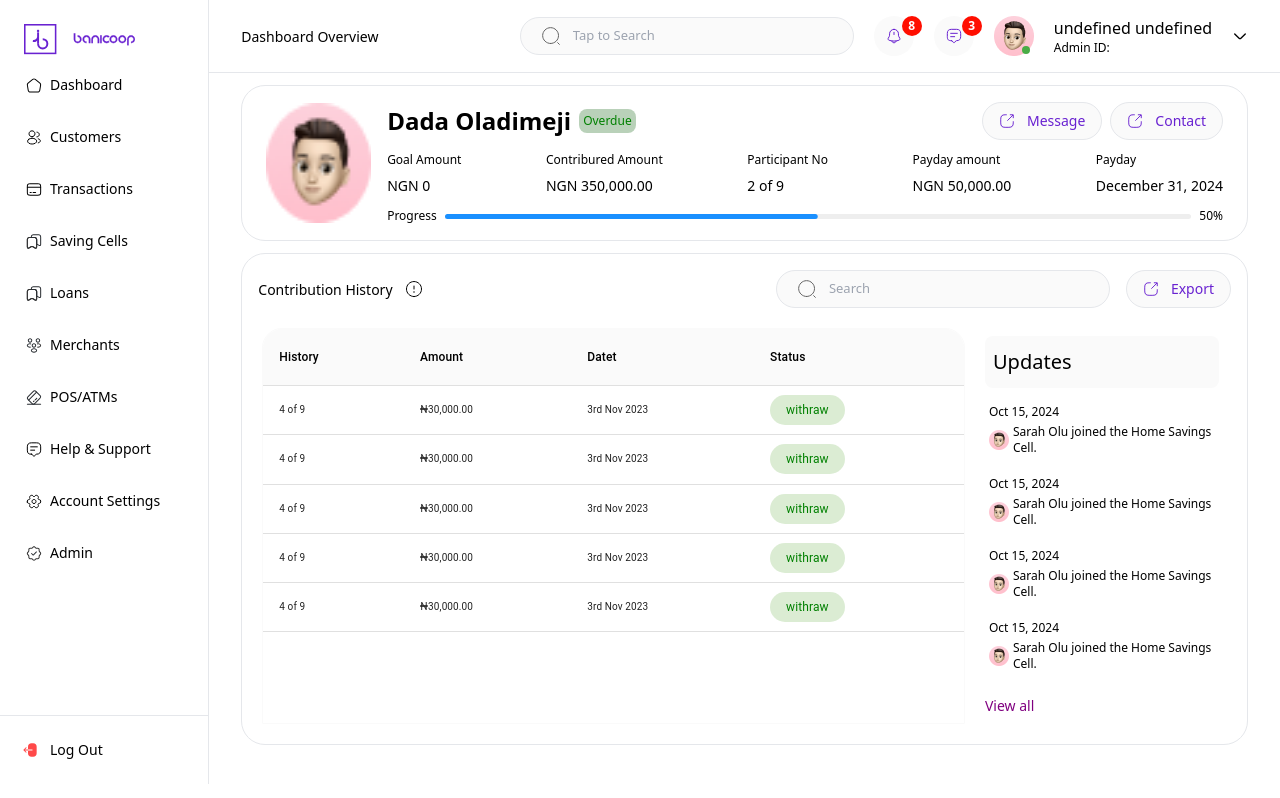
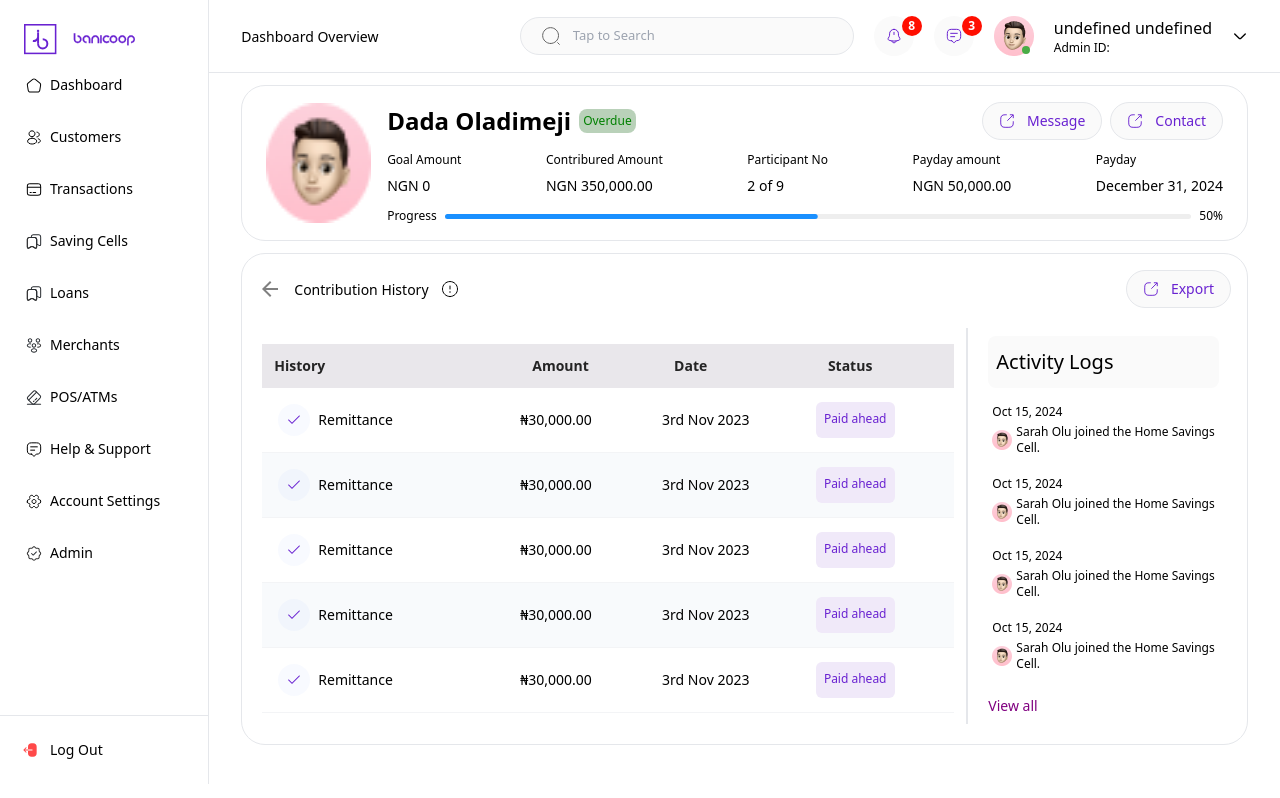
Before and after one commit to Banicoop/admin, a React (Create React App) app: page /cells/1/user in a window 1280 px wide. Built offline with nearby package versions, Linux system fonts and the light colour scheme; sample sign-in values are in the browser's storage.

Commit message:
cell user details

```diff
--- a/package.json
+++ b/package.json
@@ -5,6 +5,7 @@
   "dependencies": {
     "@emotion/react": "^11.13.3",
     "@emotion/styled": "^11.13.0",
+    "@mui/icons-material": "^6.3.1",
     "@mui/material": "^6.1.5",
     "@reduxjs/toolkit": "^2.3.0",
     "@testing-library/jest-dom": "^5.17.0",
@@ -26,6 +27,7 @@
     "react-toastify": "^10.0.6",
     "recharts": "^2.13.0",
     "redux-persist": "^6.0.0",
+    "start": "^5.1.0",
     "typescript": "^4.9.5",
     "web-vitals": "^2.1.4"
   },
--- a/src/components/buttons/ActionBtn.tsx
+++ b/src/components/buttons/ActionBtn.tsx
@@ -13,7 +13,7 @@ type Itext = {
 const ActionBtn:FC<Itext> = ({text, onClick, img, className }) => {
     return(
         <div onClick={onClick}  className={className}>
-            <span className="text-sm">{text}</span>
+            <span className="text-xs">{text}</span>
            {img && <img src={img} alt="" className={className} />}
         </div >
 
--- /dev/null
+++ b/src/constant/data.ts
@@ -0,0 +1,32 @@
+export const historyData = [
+    {
+        img: '/cell/check.png',
+        name: 'Remittance',
+        date: '3rd Nov 2023',
+        amount: '₦30,000.00'
+    },
+    {
+        img: '/cell/check.png',
+        name: 'Remittance',
+        date: '3rd Nov 2023',
+        amount: '₦30,000.00'
+    },
+    {
+        img: '/cell/check.png',
+        name: 'Remittance',
+        date: '3rd Nov 2023',
+        amount: '₦30,000.00'
+    },
+    {
+        img: '/cell/check.png',
+        name: 'Remittance',
+        date: '3rd Nov 2023',
+        amount: '₦30,000.00'
+    },
+    {
+        img: '/cell/check.png',
+        name: 'Remittance',
+        date: '3rd Nov 2023',
+        amount: '₦30,000.00'
+    },
+]
--- a/src/pages/cells/CellDetails.tsx
+++ b/src/pages/cells/CellDetails.tsx
@@ -84,7 +84,8 @@ const CellDetails = () => {
 
         <div className="flex flex-col md:flex-row gap-3 m-1">
           <BasicTable headcells={headcells} tableData={tableData}/>
-          <Updates/>
+          <div className="border-r-2 w-[1px]"></div>
+          <Updates title='Updates'/>
         </div>
         </div>
       </div>
--- a/src/pages/cells/CellUserDetails.tsx
+++ b/src/pages/cells/CellUserDetails.tsx
@@ -1,50 +1,38 @@
 import React from 'react'
 import CellBanner from '../../sections/cells/CellBanner';
 import Info from '../../components/infos/Info';
-import Search from '../../components/Search';
 import ExportBtn from '../../components/buttons/ExportBtn';
-import BasicTable from '../../components/tables/BasicTable';
 import Updates from '../../sections/cells/Updates';
+import CellHistoryTable from '../../sections/cells/CellHistoryTable';
+import { ArrowBack } from '@mui/icons-material';
+import { useNavigate } from 'react-router-dom';
 
-
-const headcells = [
-  {
-    key: "history",
-    name: "History",
-  },
-  {
-    key: "amount",
-    name: "Amount",
-  },
-  {
-    key: "date",
-    name: "Datet",
-  },
-  {
-    key: "status",
-    name: "Status",
-  },
-]
 
 
 const CellUserDetails = () => {
+
+  const navigate = useNavigate();
+
   return (
     <div className='h-full flex flex-col px-2 md:px-8 gap-3'>
         <CellBanner title='Dada Oladimeji' status='Overdue' isCell={false} cell/>
 
         <div className='flex flex-col border-[1px] rounded-3xl gap-4 p-4 w-full'>
         <div className="flex justify-between items-center w-full">
-          <Info text='Contribution History'/>
+          <div className="flex items-center gap-3">
+            <ArrowBack style={{ color: 'gray', cursor: 'ponter' }} onClick={() => navigate('/cells/:id')}/>
+            <Info text='Contribution History'/>
+          </div>
 
-          <div className="flex items-center gap-4">
-            <Search onClick={() => {}}  placeholder='Search'/>
+          <div className="flex items-end justify-end gap-4">
             <ExportBtn text='Export' onClick={() => {}}/>
           </div>
         </div>
 
         <div className="flex gap-3 m-1">
-          <BasicTable headcells={headcells} tableData={tableData}/>
-          <Updates/>
+          <CellHistoryTable/>
+          <div className="border-r-2 w-[1px]"></div>
+          <Updates title='Activity Logs'/>
         </div>
         </div>
     </div>
@@ -52,15 +40,4 @@ const CellUserDetails = () => {
 }
 
 
-const tableData = Array(5)
-.fill("")
-.map((_, i) => ({
-  history: '4 of 9',
-  amount: "₦30,000.00",
-  date: "3rd Nov 2023",
-  id: `row_${i}`,
-
-}));
-
-
 export default CellUserDetails;
--- a/src/pages/loan/LoanApplicationDetails.tsx
+++ b/src/pages/loan/LoanApplicationDetails.tsx
@@ -2,7 +2,7 @@ import React from 'react'
 
 const LoanApplicationDetails = () => {
   return (
-    <div>LoanApplicationDetails</div>
+    <div className=''>LoanApplicationDetails</div>
   )
 }
 
--- a/src/pages/loan/PendingLoan.tsx
+++ b/src/pages/loan/PendingLoan.tsx
@@ -4,13 +4,19 @@ import LoanCard from '../../sections/loans/LoanCard';
 
 const PendingLoan = () => {
   return (
-    <div className='h-full flex flex-col w-full px-2 md:px-8 gap-8 lg:gap-[50px]'>
+    <div className='h-full flex flex-col w-full px-2 md:px-8 gap-8 lg:gap-[50px] my-5'>
       <h1 className='text=sm font-[400] text-[#000]'>Pending Application (12)</h1>
 
-      <div className="flex flex-col gap-4 justify-center md:justify-between md:flex-row flex-wrap">
+      <div className="flex flex-col gap-10">
         {
           loans1.map((loan) => (
-            <LoanCard className='border-[1px] rounded-lg' loan={loan}/>
+            <LoanCard className='border-[1px] rounded-lg w-full md:w-[48%] lg:w-[32%] h-[144px] flex justify-center my-3' loan={loan} className1='flex flex-col gap-4 justify-center md:justify-between md:flex-row flex-wrap'/>
+          ))
+        }
+
+      {
+        loans1.map((loan) => (
+            <LoanCard className='border-[1px] rounded-lg w-full md:w-[48%] lg:w-[32%] h-[144px] flex justify-center my-3' loan={loan} className1='flex flex-col gap-4 justify-center md:justify-between md:flex-row flex-wrap'/>
           ))
         }
       </div>
--- /dev/null
+++ b/src/sections/cells/CellHistoryTable.tsx
@@ -0,0 +1,58 @@
+import React from 'react';
+import ActionBtn from '../../components/buttons/ActionBtn';
+import { historyData } from '../../constant/data';
+import Table from '../../components/tables/Table';
+
+
+const columns = [
+    {
+        header: "History",
+        accessor: "history",
+      },
+      {
+        header: "Amount",
+        accessor: "amount",
+        className: "table-cell",
+      },
+      {
+        header: "Date",
+        accessor: "date",
+        className: "hidden md:table-cell",
+      },
+      {
+        header: "Status",
+        accessor: "status",
+        className: "hidden md:table-cell",
+      },
+]
+
+const CellHistoryTable = () => {
+
+    const renderRow = (item: any) => (
+        <tr className='border-b border-gray-100 even:bg-slate-50 text-sm py-4'>
+            <td className='p-4'>
+                <div className="flex items-center gap-2">
+                    <div className="rounded-full bg-[#7097FF0D] p-2">
+                        <img src="/cell/check.png" alt="" className="h-4 w-4 rounded-full object-cover" />
+                    </div>
+                    <span className=''>Remittance</span>
+                </div>
+            </td>
+            <td>₦30,000.00</td>
+            <td>3rd Nov 2023</td>
+            <td>
+                <ActionBtn text='Paid ahead' onClick={() => {}} className='bg-[#F0E9F9] text-[#6922D1] p-2 rounded-md w-max text-[8px]' />
+            </td>
+        </tr>
+    )
+
+
+
+  return (
+    <div className='w-full'>
+        <Table data={historyData} columns={columns} renderRow={renderRow} status='succeeded' />
+    </div>
+  )
+}
+
+export default CellHistoryTable;
--- a/src/sections/cells/Updates.tsx
+++ b/src/sections/cells/Updates.tsx
@@ -1,9 +1,13 @@
-import React from 'react'
+import React, { FC } from 'react';
 
-const Updates = () => {
+type IUpdate = {
+    title: string;
+}
+
+const Updates:FC<IUpdate> = ({title}) => {
   return (
     <div className='flex flex-col m-2 h-full w-full md:w-1/3 gap-3'>
-        <h2 className='bg-[#fafafa] px-2 py-3 text-xl rounded-lg w-full'>Updates</h2>
+        <h2 className='bg-[#fafafa] px-2 py-3 text-xl rounded-lg w-full'>{title}</h2>
 
         <div className="flex flex-col gap-1 m-1 w-full">
             <span className="text-xs">Oct 15, 2024</span>
--- a/src/sections/loans/LoanCard.tsx
+++ b/src/sections/loans/LoanCard.tsx
@@ -3,30 +3,33 @@ import ActionBtn from '../../components/buttons/ActionBtn';
 
 type ILoan = {
     className: string;
+    className1?: string;
     loan: any;
 }
 
-const LoanCard:FC<ILoan> = ({className, loan}) => {
+const LoanCard:FC<ILoan> = ({className, loan, className1}) => {
   return (
     <div className="flex flex-col">
       <span className='text-[#B5B5B5] text-[10px]'>{loan.date}</span>
 
+      <div className={`${className1}`}>
       {
         loan.loans.map((l: any) => (
-        <div className={`flex h-[104px] p-2 gap-7 rounded-xl ${className}`}>
-            <img src="/loan/profile.png" alt="" className="h-[48px] w-[48px] rounded-full object-cover" />
+            <div className={`flex p-2 gap-2 md:gap-7 rounded-xl ${className}`}>
+                <img src="/loan/profile.png" alt="" className="h-[48px] w-[48px] rounded-full object-cover mt-3" />
 
-            <div className="flex flex-col gap-3">
-                <span className=""><strong>{l.name}</strong> applied for a loan of <strong>{l.amount}</strong></span>
+                <div className="flex flex-col gap-3 justify-center my-auto">
+                    <span className=""><strong>{l.name}</strong> applied for a loan of <strong>{l.amount}</strong></span>
 
-                <div className="flex justify-between items-center">
-                    <ActionBtn text='Accept' className='text-bgPurple bg-bgR px-4 py-2 rounded-3xl border-[1px] cursor-pointer' onClick={() => {}}/>
-                    <ActionBtn text='Reject' className='px-4 py-2 rounded-3xl border-[1px] cursor-pointer text-[#6B6B6B]' onClick={() => {}}/>
+                    <div className="flex justify-between items-center">
+                        <ActionBtn text='Accept' className='text-bgPurple bg-bgR px-4 py-2 rounded-3xl border-[1px] cursor-pointer' onClick={() => {}}/>
+                        <ActionBtn text='Reject' className='px-4 py-2 rounded-3xl border-[1px] cursor-pointer text-[#6B6B6B]' onClick={() => {}}/>
+                    </div>
                 </div>
             </div>
-        </div>
         ))
       }
+      </div>
     </div>
   )
 }
--- a/src/sections/loans/PendingApp.tsx
+++ b/src/sections/loans/PendingApp.tsx
@@ -13,7 +13,7 @@ const PendingApp = () => {
 
         {
           loans.map((loan) => (
-            <LoanCard className='' loan={loan}/>
+            <LoanCard className='h-[110px] ' loan={loan}/>
           ))
         }
 
```
Also changed, not shown: public/cell/check.png (added), 1 other file (tests, documents, lock files or other folders).
